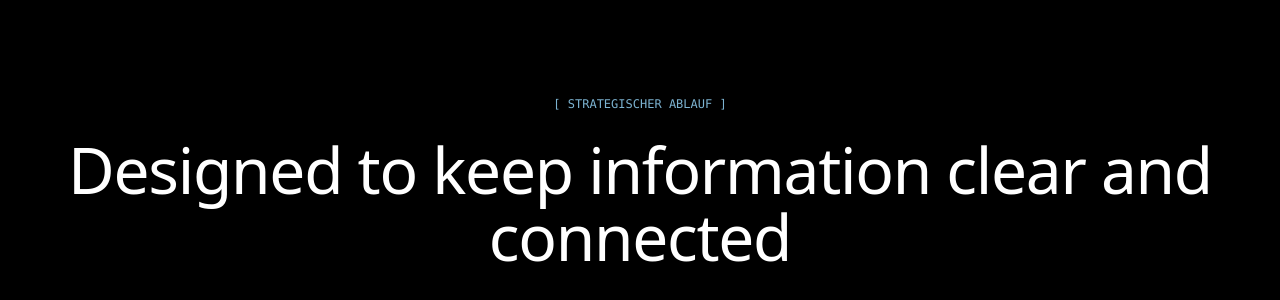
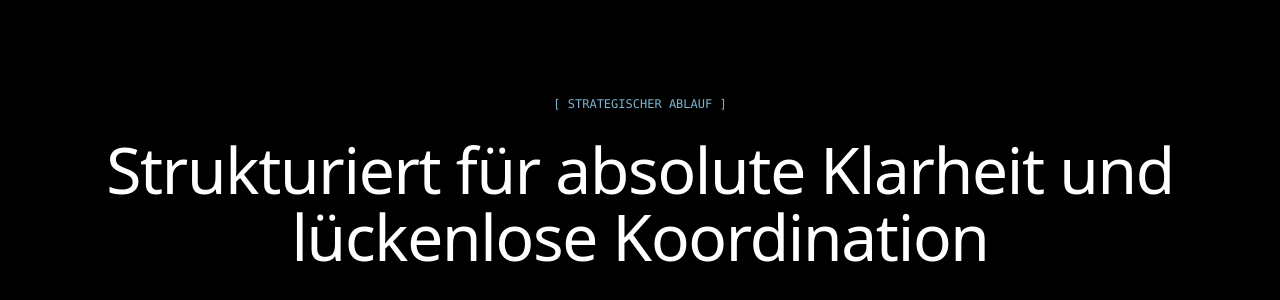
Before and after one commit to ViktorGladkich/prosecure-website, a Next.js app: page / in a window 1280 px wide. Shown: the part 6573-6873 px from the top of the page. Built offline with nearby package versions, Linux system fonts and the light colour scheme.

Commit message:
localize Process section heading to German

```diff
--- a/src/components/sections/Process.tsx
+++ b/src/components/sections/Process.tsx
@@ -101,7 +101,7 @@ export function Process() {
             [ Strategischer Ablauf ]
           </span>
           <h2 className="font-display font-light text-white text-[clamp(2.5rem,5vw,5rem)] leading-none tracking-tight">
-            Designed to keep information clear and connected
+            Strukturiert für absolute Klarheit und lückenlose Koordination
           </h2>
         </div>
 
```
